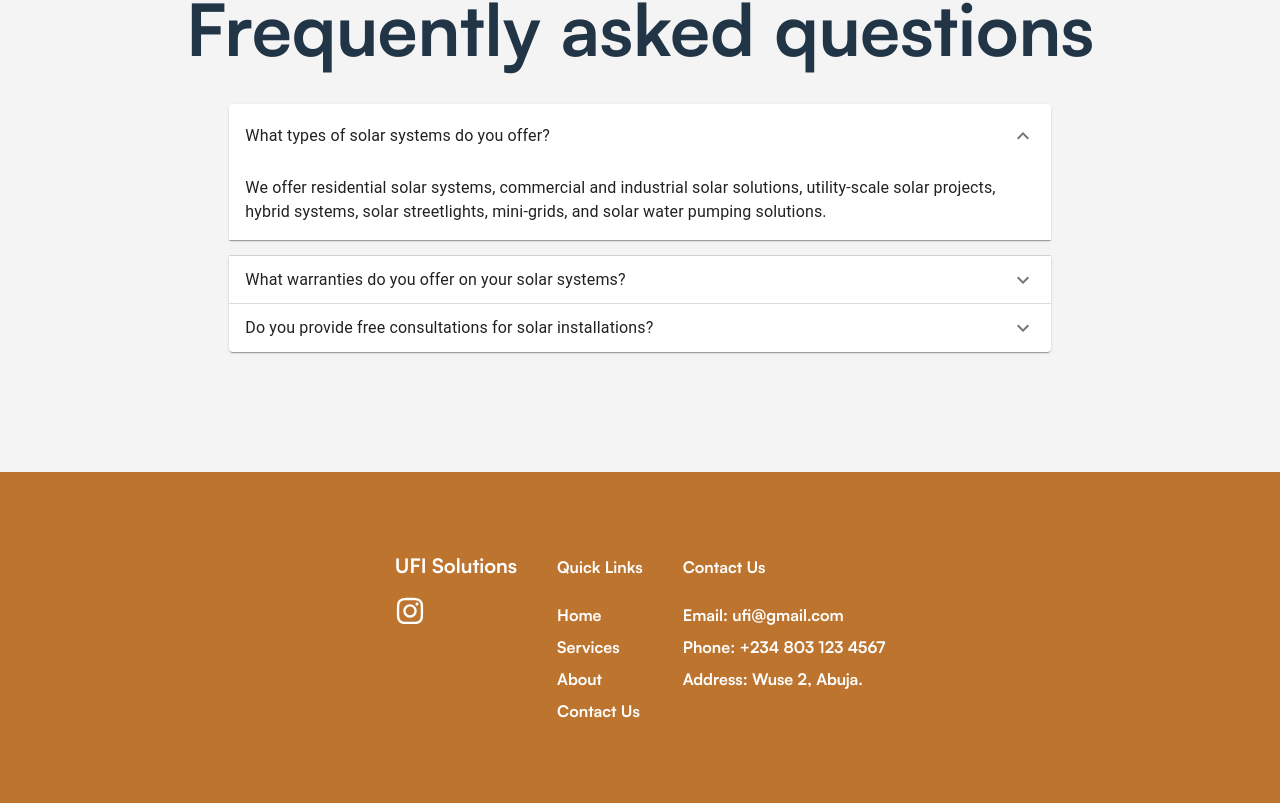
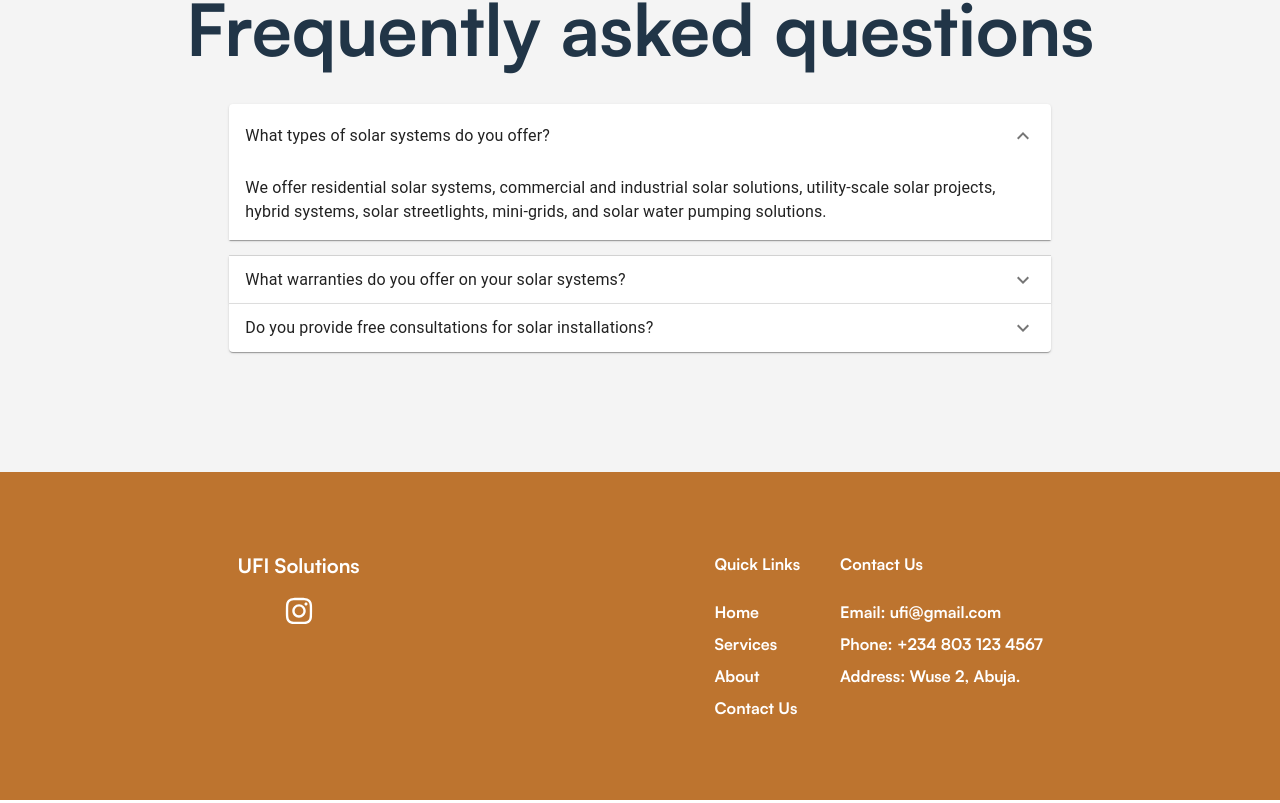
Before and after one commit to Nabeel-99/fusion_energy, a React (Vite) app in the folder client/: page /contact in a window 1280 px wide. Shown: the part 932-1735 px from the top of the page. Built offline with nearby package versions, Linux system fonts and the light colour scheme.

Commit message:
updated site

```diff
--- a/client/src/components/Footer.jsx
+++ b/client/src/components/Footer.jsx
@@ -5,8 +5,8 @@ import { Link } from "react-router-dom";
 const Footer = () => {
   return (
     <div className="bg-[#bd742f] p-20 lg:px-20 text-white flex lg:flex-row flex-col gap-10 items-start lg:items-baseline justify-around ">
-      <div className="2xl:container 2xl:mx-auto text-white flex lg:flex-row flex-col gap-10 items-start lg:items-baseline justify-around">
-        <div className="font-satoshi-bold flex gap-4 flex-col items-center lg:items-baseline text-xl">
+      <div className="2xl:container 2xl:mx-auto flex w-full justify-around lg:flex-row flex-col gap-10">
+        <div className="font-satoshi-bold flex gap-4 flex-col items-start  lg:items-center  text-xl">
           UFI Solutions
           <div className="text-center">
             <FaInstagram className="text-3xl" />
```
